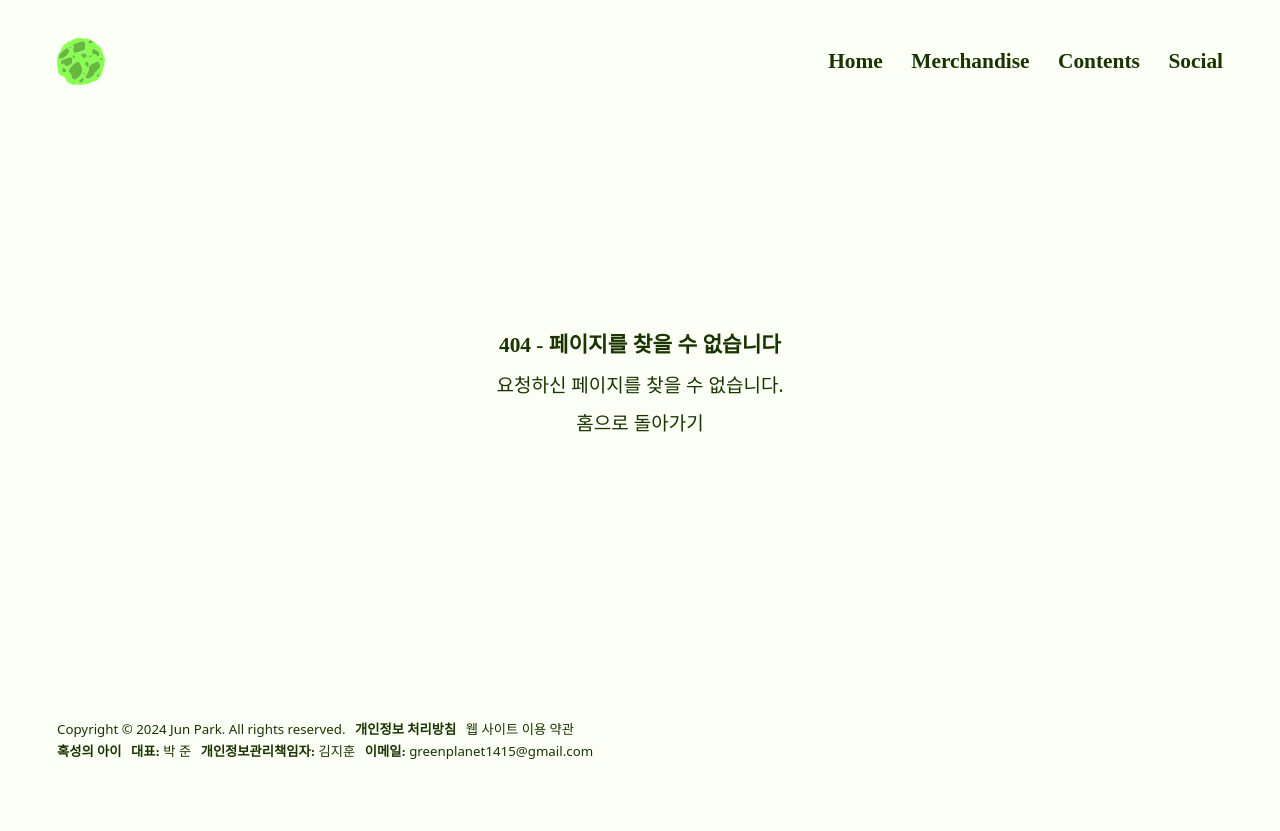
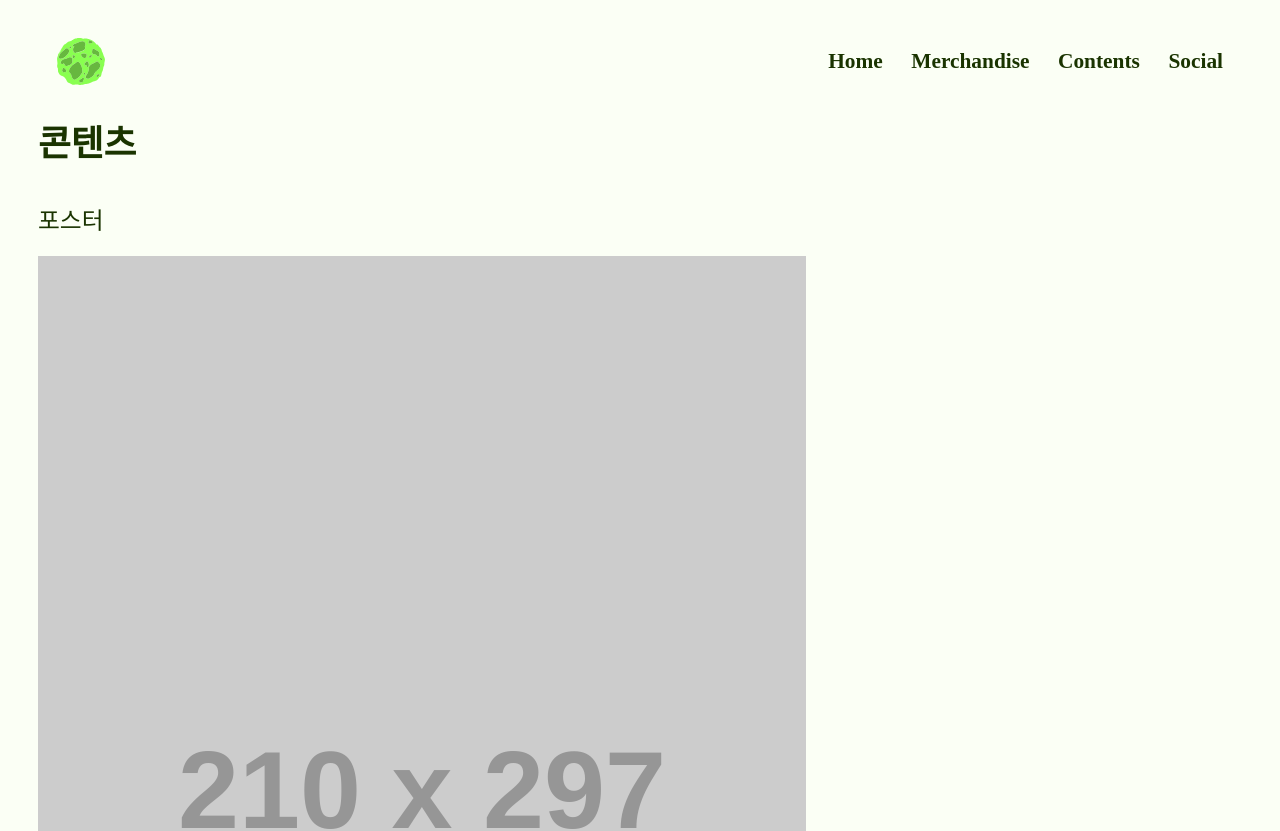
Before and after one commit to jihun-io/grnplnt, a Next.js app: page /contents in a window 1280 px wide. Before the commit this address had no page. Shown: the top 831 px of the page. Before the commit the page ends 800 px from the top, so only its background shows below. Built offline with nearby package versions, Linux system fonts and the light colour scheme; a web font is replaced by a local one.

Commit message:
콘텐츠 페이지 임시 추가

```diff
--- /dev/null
+++ b/src/app/contents/page.js
@@ -0,0 +1,26 @@
+import OptimizedImage from "@/components/OptimizedImage";
+import Image from "next/image";
+
+export default function Contents() {
+  return (
+    <main className="px-8">
+      <h2 className="font-bold text-3xl mb-8">콘텐츠</h2>
+      <section>
+        <h3 className="text-xl my-4">포스터</h3>
+        <img
+          aspectRatio="210/297"
+          src="https://placehold.co/210x297"
+          className="w-[60vw]"
+        />
+      </section>
+      <section>
+        <h3 className="text-xl mt-8 mb-4">예고편</h3>
+        <img src="https://placehold.co/640x360" alt="" className="w-[60vw]" />
+      </section>
+      <section>
+        <h3 className="text-xl mt-8 mb-4">배경화면</h3>
+        <img src="https://placehold.co/640x360" alt="" className="w-[60vw]" />
+      </section>
+    </main>
+  );
+}
```
